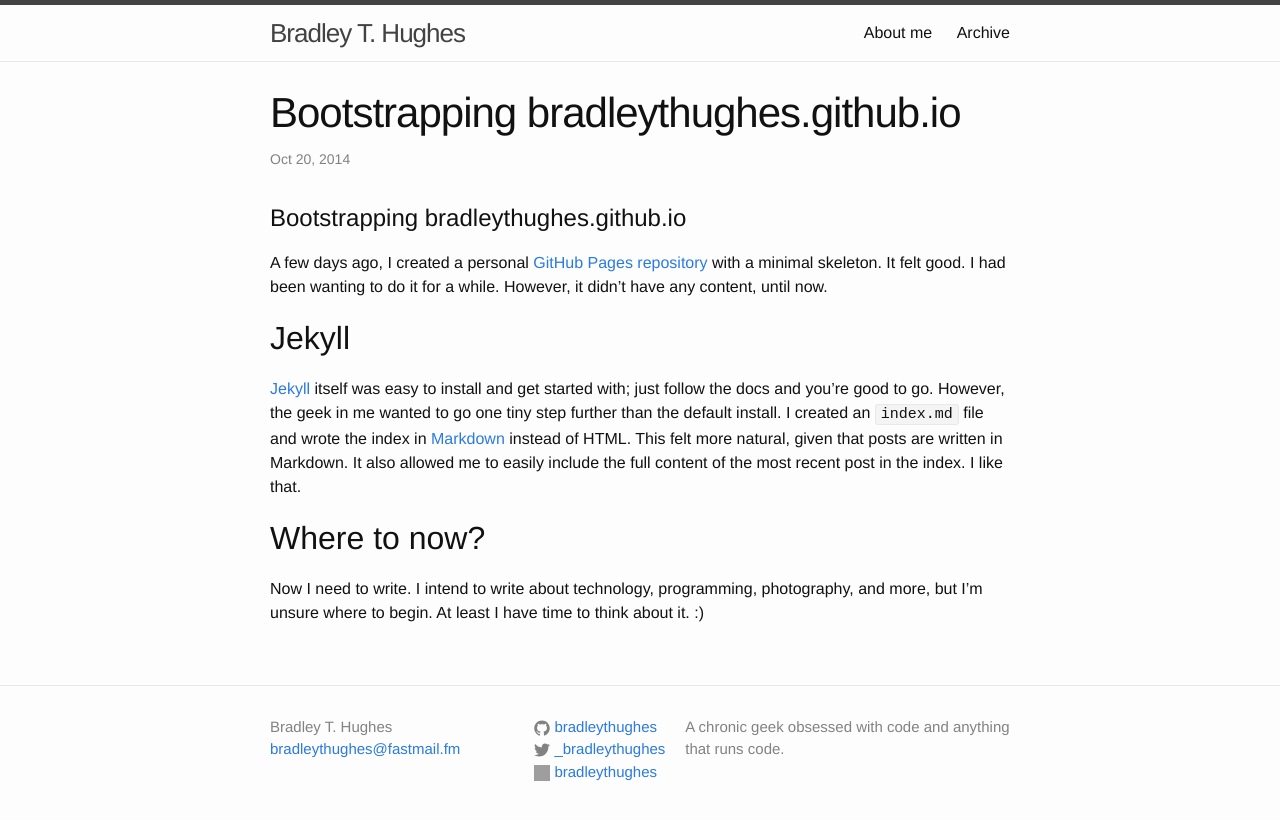
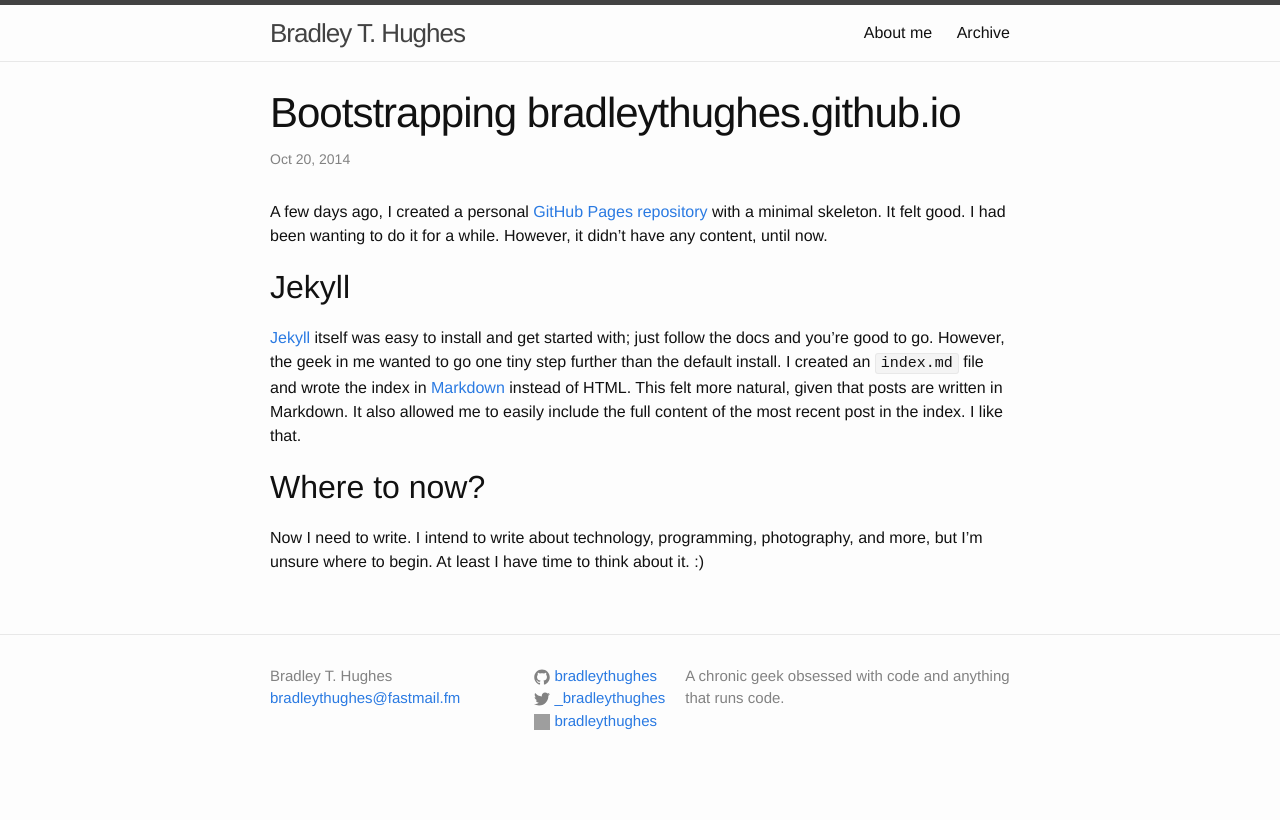
Before and after one commit to bradleythughes/bradleythughes.github.io, a Jekyll site: the page built from _posts/2014-10-20-bootstrapping.md, in a window 1280 px wide. Shown: the top 820 px of the page. Built offline with Jekyll 4.4.1, drawn with Linux system fonts in a browser that asks for light colours; grey boxes are pictures that could not be loaded.

Commit message:
Don't duplicate the page title in a header at the top of a post

```diff
--- a/_posts/2014-10-20-bootstrapping.md
+++ b/_posts/2014-10-20-bootstrapping.md
@@ -3,7 +3,6 @@ layout: post
 title: Bootstrapping bradleythughes.github.io
 ---
 
-# Bootstrapping bradleythughes.github.io
 A few days ago, I created a personal [GitHub Pages repository](https://github.com/bradleythughes/bradleythughes.github.io) with a minimal skeleton. It felt good. I had been wanting to do it for a while. However, it didn't have any content, until now.
 
 ## Jekyll
```
Also changed, not shown: _posts/2014-10-28-freebsd-munin-lighttpd.md (+0 -2 lines).
